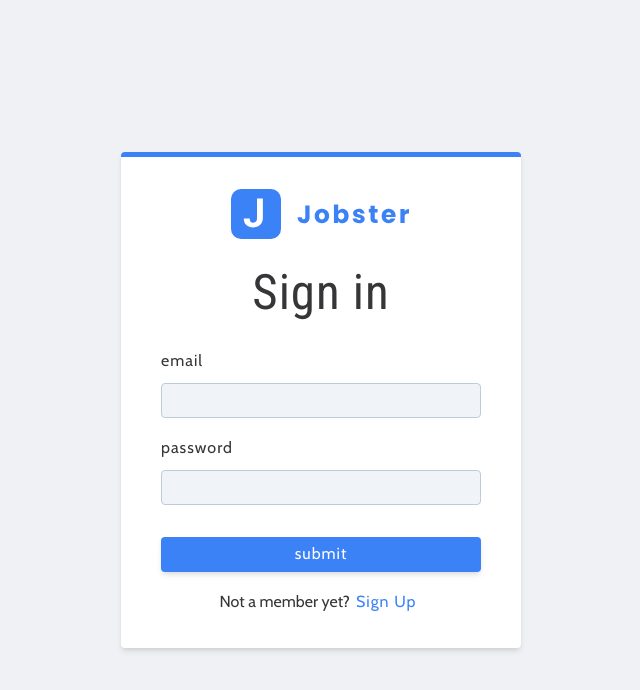
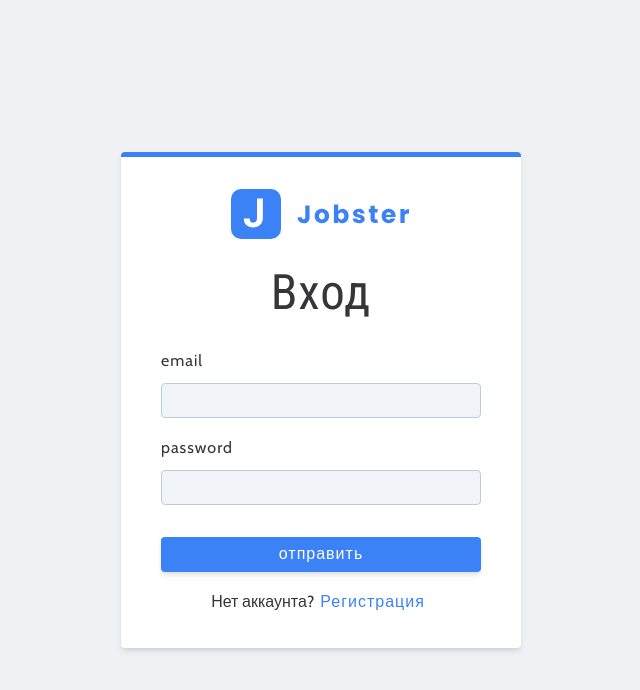
Before and after one commit to Bonamente/job-tracker, a React (Vite) app: page /signup in a window 1280 px wide. Shown: the top 690 px of the page, without its empty margins (319-959 px from the left). Built offline with nearby package versions, Linux system fonts and the light colour scheme.

Commit message:
feat(SignupPage): add translation

```diff
--- a/src/pages/signup/SignupPage.tsx
+++ b/src/pages/signup/SignupPage.tsx
@@ -1,4 +1,5 @@
 import React, { useState, useEffect } from 'react';
+import { useTranslation } from 'react-i18next';
 import { useNavigate } from 'react-router-dom';
 import { toast } from 'react-toastify';
 
@@ -23,6 +24,8 @@ const initialState: InitialState = {
 };
 
 const SignupPage = () => {
+  const { t } = useTranslation();
+
   const [values, setValues] = useState(initialState);
   const { user, isLoading } = useAppSelector((store) => store.user);
   const dispatch = useAppDispatch();
@@ -46,7 +49,7 @@ const SignupPage = () => {
     const { name, email, password, isMember } = values;
 
     if (!email || !password || (!isMember && !name)) {
-      toast.error('Please fill out all fields');
+      toast.error(t('toasts.all_fields'));
       return;
     }
 
@@ -66,7 +69,9 @@ const SignupPage = () => {
     <StyledSignupPage className="full-page">
       <form className="form" onSubmit={handleSubmit}>
         <Logo />
-        <h1>{values.isMember ? 'Sign in' : 'Sign up'} </h1>
+        <h1>
+          {values.isMember ? t('signupPage.signin') : t('signupPage.signup')}
+        </h1>
 
         {!values.isMember && (
           <Input
@@ -91,12 +96,14 @@ const SignupPage = () => {
           handleChange={handleChange}
         />
         <button className="btn btn-block" type="submit" disabled={isLoading}>
-          {isLoading ? 'loading...' : 'submit'}
+          {isLoading ? t('buttons.loading') : t('buttons.submit')}
         </button>
         <p>
-          {values.isMember ? 'Not a member yet?' : 'Already a member?'}
+          {values.isMember
+            ? t('signupPage.no_account')
+            : t('signupPage.has_account')}
           <button className="member-btn" type="button" onClick={toggleMember}>
-            {values.isMember ? 'Sign Up ' : 'Sign In'}
+            {values.isMember ? t('signupPage.signup') : t('signupPage.signin')}
           </button>
         </p>
       </form>
```
